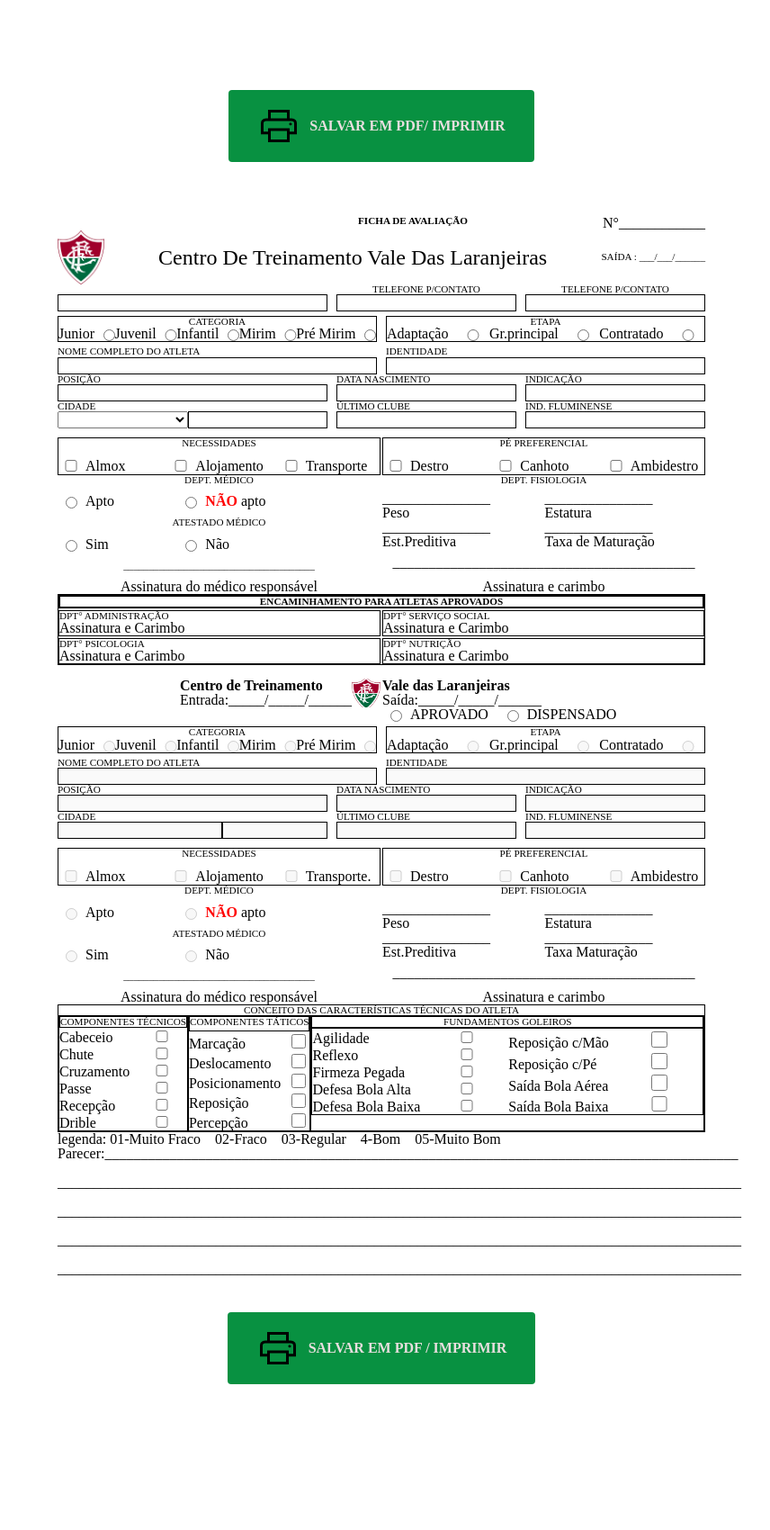
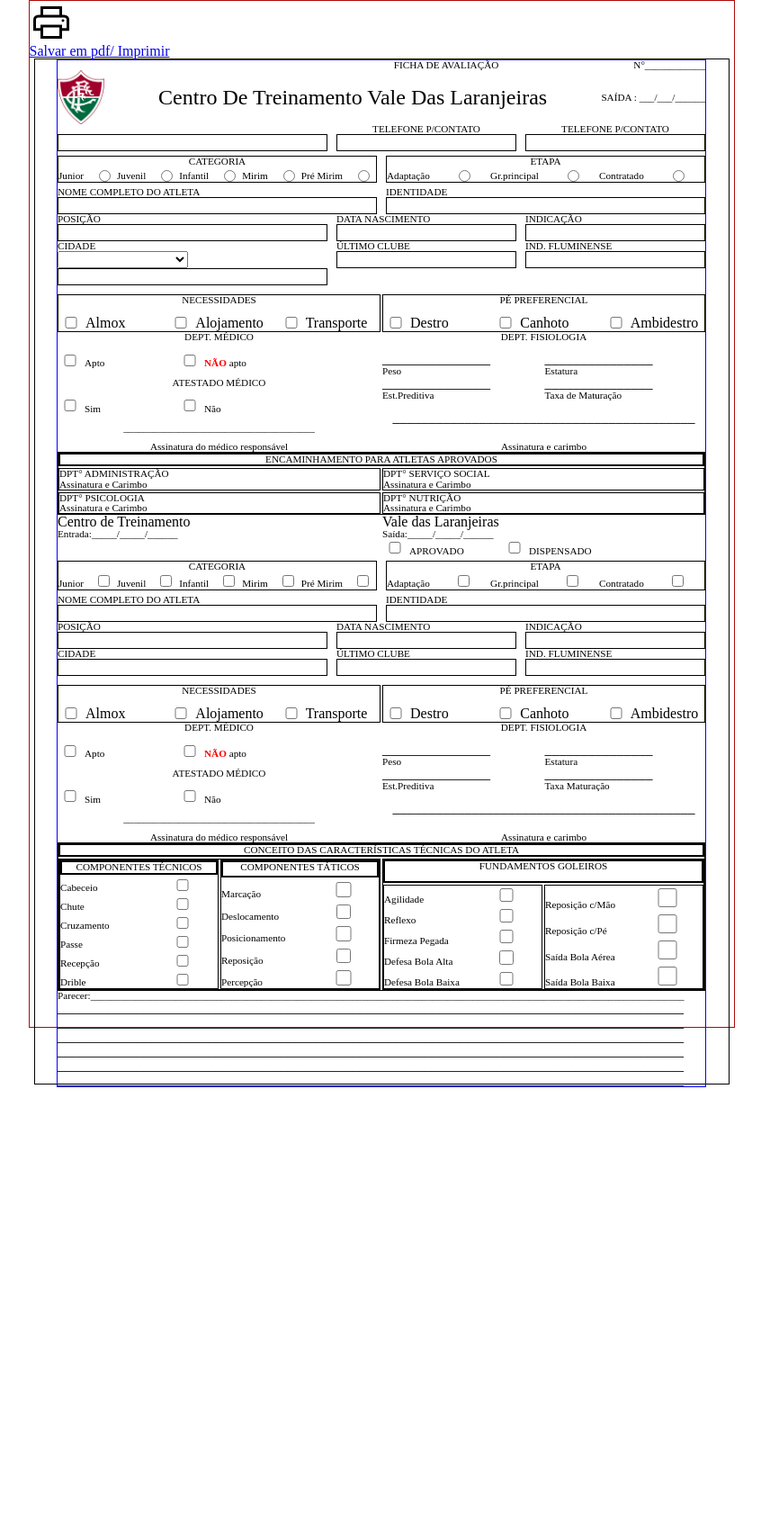
Before and after one commit to Fluminense-Football-Club/Captacao, a PHP site: page / in a window 1280 px wide. Shown: the whole page at 90% size, without its empty margins (216-1072 px from the left). After the commit the page ends 1208 px from the top, so only its background shows below. Run offline with PHP 8.4, Linux system fonts and the light colour scheme.

Commit message:
2° formulário pronto

```diff
--- a/index.html
+++ b/index.html
@@ -184,16 +184,16 @@
       </div>
       <!-- Dept. Médico / Dept. Fisiologia -->
       <div class="col2">
-          <div class="col4" id="deptMedicoFrm1">
+        <div class="col4">
           <p>dept. médico</p>
-            <input type="radio" name="deptMedico">
+          <input type="checkbox">
           <span>Apto</span>
-            <input type="radio" name="deptMedico">
+          <input type="checkbox">
           <span><span>não</span> apto</span>
           <p>Atestado Médico</p>
-            <input type="radio" name="atestMedico">
+          <input type="checkbox">
           <span>Sim</span>
-            <input type="radio" name="atestMedico">
+          <input type="checkbox">
           <span>Não</span>
           <p>______________________________________</p>
           <span class="assinatura">Assinatura do médico responsável</span>
@@ -221,7 +221,7 @@
       </div>
       <!-- Encaminhamento para atletas aprovados -->
       <div class="col2 atlAprovados">
-          <p class="strong">Encaminhamento para atletas aprovados</p>
+        <p>Encaminhamento para atletas aprovados</p>
 
         <div>
           <h1>DPT° ADMINISTRAÇÃO</h1>
@@ -246,22 +246,16 @@
       <!-- 2° Parte do Formulário -->
       <div class="col2">
         <div class="topoForm2">
-            <div>
-              <h1 class="strong">Centro de Treinamento</h1>
+          <h1>Centro de Treinamento</h1>
           <span>Entrada:_____/_____/______</span>
         </div>
-            <div>
-
-              <img class="mgEsc" src="./img/escudo.png" alt="">
-            </div>
-          </div>
         <div class="topoForm2-1">
-            <h1 class="strong">Vale das Laranjeiras</h1>
+          <h1>Vale das Laranjeiras</h1>
           <span>Saída:_____/_____/______</span>
           <div class="col4">
-              <input type="radio" name="situacao">
+            <input type="checkbox">
             <span>APROVADO</span>
-              <input type="radio" name="situacao">
+            <input type="checkbox">
             <span>DISPENSADO</span>
           </div>
         </div>
@@ -272,111 +266,107 @@
         <div class="categoria">
           <p>Categoria</p>
           <span>Junior</span>
-            <input type="radio" name="categoriaFrm2" id="" disabled>
+          <input type="checkbox" name="" id="">
           <span>Juvenil</span>
-            <input type="radio" name="categoriaFrm2" id="" disabled>
+          <input type="checkbox" name="" id="">
           <span>Infantil</span>
-            <input type="radio" name="categoriaFrm2" id=""disabled>
+          <input type="checkbox" name="" id="">
           <span>Mirim</span>
-            <input type="radio" name="categoriaFrm2" id=""disabled>
+          <input type="checkbox" name="" id="">
           <span>Pré Mirim</span>
-            <input type="radio" name="categoriaFrm2" id="" disabled>
+          <input type="checkbox" name="" id="">
         </div>
 
         <div class="etapa">
           <p>Etapa</p>
           <span>Adaptação</span>
-            <input type="radio" name="etapaFrm2" id="" disabled>
+          <input type="checkbox" name="" id="">
           <span>Gr.principal</span>
-            <input type="radio" name="etapaFrm2" id="2" disabled>
+          <input type="checkbox" name="" id="">
           <span>Contratado</span>
-            <input type="radio" name="etapaFrm2" id="1" disabled>
+          <input type="checkbox" name="" id="">
         </div>
       </div>
       <!-- Informações do atleta -->
       <div class="col2-1fr">
         <div class="nome">
           <p>nome completo do atleta</p>
-            <input type="text" id="nomeFrm2" disabled>
+          <input type="text">
         </div>
         <div class="identidade">
           <p>identidade</p>
-            <input type="text" id="idtFrm2" disabled>
+          <input type="text">
         </div>
       </div>
       <!-- Posição, Data de nascimento, Indicação -->
       <div class="col3">
         <div class="posicao">
           <p>Posição</p>
-            <input type="text" id="posFrm2" disabled>
+          <input type="text">
         </div>
         <div class="dt-nasc">
           <p>Data Nascimento</p>
-            <input type="text" id="dtNascFrm2" disabled>
+          <input type="text">
         </div>
 
         <div class="indicacao">
           <p>Indicação</p>
-            <input type="text" id="indFrm2" disabled>
+          <input type="text">
         </div>
       </div>
 
       <div class="col3">
         <div class="cidade">
           <p>Cidade</p>
-            <div class="col2-auto">
-              <input type="text" id="frm2_Select_cid" disabled>
-              <input type="text" id="frm2_Select_cid_abrev" disabled>
-            </div>
-
+          <input type="text">
         </div>
         <div class="ultClube">
           <p>Último clube</p>
-            <input type="text" id="ultClubeFrm2" disabled>
+          <input type="text">
         </div>
         <div class="indFlu">
           <p>Ind. Fluminense</p>
-            <input type="text" id="indFluFrm2" disabled>
+          <input type="text">
         </div>
       </div>
       <!-- Necessidades / Pé preferencial -->
       <div class="col2">
-          <div class="col6" id="necessidadesFrm2">
+        <div class="col6">
           <p>necessidades</p>
-            <input type="checkbox" name="necessFrm2" disabled>
+          <input type="checkbox">
           <label for="almoxarifado">Almox</label>
 
-            <input type="checkbox" name="necessFrm2" disabled>
-            <label for="Alojamento">Alojamento</label>
+          <input type="checkbox">
+          <label for="almoxarifado">Alojamento</label>
 
-            <input type="checkbox" disabled>
-            <label for="almoxarifado">Transporte.</label>
+          <input type="checkbox">
+          <label for="almoxarifado">Transporte</label>
         </div>
 
-          <div class="col6" id="pePreferencialFrm2">
+        <div class="col6">
           <p>Pé preferencial</p>
-            <input type="checkbox" disabled>
+          <input type="checkbox">
           <label for="almoxarifado">Destro</label>
 
-            <input type="checkbox" disabled>
+          <input type="checkbox">
           <label for="almoxarifado">Canhoto</label>
 
-            <input type="checkbox" disabled>
+          <input type="checkbox">
           <label for="almoxarifado">Ambidestro</label>
         </div>
       </div>
       <!-- Dept. Médico / Dept. Fisiologia -->
       <div class="col2">
-          <div class="col4" id="deptMedFrm2">
+        <div class="col4">
           <p>dept. médico</p>
-            <input type="radio" name="deptMedFrm2Apt" disabled>
+          <input type="checkbox">
           <span>Apto</span>
-            <input type="radio" name="deptMedFrm2Apt" disabled>
+          <input type="checkbox">
           <span><span>não</span> apto</span>
           <p>Atestado Médico</p>
-            <input type="radio" name="deptMedFrm2" disabled>
+          <input type="checkbox">
           <span>Sim</span>
-            <input type="radio" name="deptMedFrm2" disabled>
+          <input type="checkbox">
           <span>Não</span>
           <p>______________________________________</p>
           <span class="assinatura">Assinatura do médico responsável</span>
@@ -403,11 +393,11 @@
         </div>
       </div>
       <!-- conceito das características técnicas do atleta -->
-        <div class="col4-fr">
+      <div class="col2 atlAprovados">
         <p>conceito das características técnicas do atleta</p>
-          <div class="col2-auto">
-            <div class="col2-auto border">
-              <p class="border">Componentes técnicos</p>
+        <div class="col2">
+          <div class="col2">
+            <p>Componentes técnicos</p>
             <span>Cabeceio</span>
             <input type="checkbox" name="" id="">
             <span>Chute</span>
@@ -422,9 +412,8 @@
             <input type="checkbox" name="" id="">
           </div>
 
-            <div class="col2-auto">
-              <div class="col2-auto border">
-                <p class="border">Componentes táticos</p>
+          <div class="col2">
+            <p>Componentes táticos</p>
             <span>Marcação</span>
             <input type="checkbox" name="" id="">
             <span>Deslocamento</span>
@@ -436,11 +425,11 @@
             <span>Percepção</span>
             <input type="checkbox" name="" id="">
           </div>
+        </div>
 
-              <div class="border">
-                <p class="border">Fundamentos Goleiros</p>
-                <div class="col2 border">
-                  <div class="col2-auto">
+        <div class="col2">
+          <p>fundamentos goleiros</p>
+          <div class="col2">
             <span>Agilidade</span>
             <input type="checkbox" name="" id="">
             <span>Reflexo</span>
@@ -453,8 +442,7 @@
             <input type="checkbox" name="" id="">
           </div>
 
-
-                  <div class="col2-auto">
+          <div class="col2">
             <span>Reposição c/Mão</span>
             <input type="checkbox" name="" id="">
             <span>Reposição c/Pé</span>
@@ -465,35 +453,22 @@
             <input type="checkbox" name="" id="">
           </div>
         </div>
+
+      </div>
+      <div>
+        <span>Parecer:______________________________________________________________________________________________________________________</span><br>
+        _______________________________________________________________________________________<br>
+        _______________________________________________________________________________________<br>
+        _______________________________________________________________________________________<br>
+        _______________________________________________________________________________________<br>
+        _______________________________________________________________________________________<br>
+        _______________________________________________________________________________________<br>
+
       </div>
     </div>
-          </div>
-        </div>
-        <div>
-          <pre>legenda: 01-Muito Fraco    02-Fraco    03-Regular    4-Bom    05-Muito Bom</pre>
-        </div>
 
-        <div>
-          <span>Parecer:________________________________________________________________________________________</span><br>
-          <br>
-          _______________________________________________________________________________________________<br>
-          <br>
-          _______________________________________________________________________________________________<br>
-          <br>
-          _______________________________________________________________________________________________<br>
-          <br>
-          _______________________________________________________________________________________________<span><br></span>
-        </div>
-      </div>
-    </div>
-    <div class="segBotao">
-      <a href="#" id="botao2"><img src="./img/print_FILL0_wght400_GRAD0_opsz48.png" alt="">
-        <p>Salvar em pdf / Imprimir</p>
-      </a>
-    </div>
-  </div>
-</main>
-  <script src="./script.js"></script>
+
+
 
 </body>
 
--- a/style.css
+++ b/style.css
@@ -1,217 +1,152 @@
-@import url("reset.css");
-@import url("components/css-components/style.css");
+@import url('./reset.css');
+body{
 
-body{
-  height: 1600px;
-}
-
-.topoForm2{
-  display: grid;
-  grid-template-columns: 1fr auto;
-  justify-items: end;
-}
-
-
-.topoForm2 img{
-  display: block;
-  width: 32px;
-  height: 32px;
+  height: 1140px;
+  width:783px ;
+  margin:0 auto;
+  border: 1px solid rgb(173, 9, 9);
 
  }
 
-.segBotao{
-  display: grid;
-  grid-template-columns: 1fr;
-  justify-items: center;
-  padding-bottom: 60px;
-  margin-top: 40px;
+ span{
+   font-size: 0.7rem;
  }
 
+ .container{
 
-#botao, #botao2 {
-  display: grid;
-  gap: 10px;
-  align-items: center;
-  grid-template-columns: auto 1fr;
-  text-decoration: none;
-  font-weight: 600;
-  text-transform: uppercase;
-  color: rgb(233, 223, 223);
-  padding: 1rem 2rem;
-  background-color: rgb(8, 145, 65);
-  border-radius: 4px;
-}
-
-/* #botao,#botao2:hover{
-  background-color: rgb(70, 160, 108);
-} */
-
-
-
-
-.geral {
-  height: auto; /**/
-  width: 783px;
-  margin: 0 auto;
-  box-sizing: border-box;
-  margin-bottom: 100px;
-  margin-top: 100px;
-
-}
-
-
-
-.border {
+   width: 773px;
+   height: 1140px;
+   margin:0px auto;
    border: 1px solid black;
-}
-
-.strong{
-  font-weight: 600;
-}
-
-
-
-.container {
-  width: 773px;
-  height: auto;
-  margin: 0px auto;
    box-sizing: border-box;
  }
 
-.container-interno {
+ .container-interno{
    width: 720px;
-  height: auto;
+   height: 1140px;
    margin: 0 auto;
-  box-sizing: border-box;
+   border: 1px solid blue;
  }
 
-.linha1 {
+ .linha1{
    display: flex;
    justify-content: end;
    gap: 150px;
  }
 
-.linha1 > p{
-  font-size: 2rem;
-}
-
-.container-interno p {
+ .container-interno p{
    justify-items: center;
-  text-transform: uppercase;
+   text-transform: uppercase ;
    font-size: 0.7rem;
  }
 
  .container-interno span {
    align-self: end;
+
  }
 
-.linha2 {
+ .linha2{
    display: grid;
    gap: 10px;
    grid-template-columns: auto 1fr auto;
    align-items: center;
  }
 
-.linha2 h1 {
+ .linha2 h1{
    text-transform: capitalize;
    font-weight: 500;
    display: flex;
    justify-self: center;
-  font-size: 1.5rem;
+   font-size: 1.50rem;
  }
 
-.linha2 img {
+ .linha2 img{
    max-width: 60px;
    max-height: 60px;
  }
 
-.linha2 p {
+ .linha2 p{
    align-self: center;
  }
 
-.telefones {
+ .telefones{
    display: grid;
    grid-template-columns: 300px 200px 200px;
    justify-items: center;
    gap: 10px;
  }
 
-.telefones p {
+ .telefones p{
    grid-column: 2;
  }
 
-.telefones p:last-child {
+ .telefones p:last-child{
    grid-column: 3;
  }
 
-.col2 {
+
+
+ .col2{
    display: grid;
    grid-template-columns: 1fr 1fr;
+
    gap: 2px;
+
+   /* border: 1px solid black; */
  }
 
-.col2-auto {
-  display: grid;
-  grid-template-columns: auto 1fr;
-  /* border: solid 1px black; */
-}
 
-.col2 p {
+
+ .col2 p{
    grid-column: 1/-1;
    text-align: center;
  }
 
-.col2.atlAprovados,
-.col2.atlAprovados div {
+ .col2.atlAprovados, .col2.atlAprovados div {
    border: solid 1px black;
  }
 
-.col2.atlAprovados p {
+ .col2.atlAprovados p{
    border: solid 2px black;
  }
 
-h1.strong,.mgEsc{
-  margin-top: 15px;
+ .col2.atlAprovados h1{
+   font-size: 0.7rem;
  }
 
-.col2.atlAprovados h1 {
-  font-size: 0.7rem;
+
+ .deptFisio h5:nth-child(4),.deptFisio span:nth-child(5){
+   grid-column: 1/-1;
+   text-align: center;
  }
-.col3 {
+
+
+
+ .col3{
    display: grid;
    grid-template-columns: 300px 200px 200px;
    gap: 10px;
  }
 
-.col4 {
+ .col4{
    display: grid;
    gap: 10px;
-  grid-template-columns: auto 1fr auto 1fr 1fr;
+   grid-template-columns:auto 1fr auto 1fr 1fr;
  }
 
-.col4 span:nth-child(1) {
-  color: red;
+
+ .col4 span:nth-child(1){
+   color:red;
    font-weight: 600;
    text-transform: uppercase;
  }
 
-.col4 .assinatura {
+ .col4 .assinatura{
    grid-column: 1/-1;
    text-align: center;
  }
 
-.col4-fr {
-  display: grid;
-  grid-template-columns: 4fr;
-  border: solid 1px black;
-}
-
-.col4-fr p {
-  grid-column: 1/-1;
-  text-align: center;
-}
-
-.col6 {
+ .col6{
    display: grid;
    grid-template-columns: auto 1fr auto 1fr auto 1fr;
    gap: 10px;
@@ -220,32 +155,32 @@ h1.strong,.mgEsc{
    border: 1px solid black;
  }
 
-.col6 p {
+ .col6 p{
    grid-column: 1/-1;
    text-align: center;
  }
 
-.col2-1fr {
+ .col2-1fr{
    display: grid;
    grid-template-columns: 1fr 1fr;
    gap: 10px;
  }
 
-.categoria,
-.etapa {
+
+ .categoria, .etapa {
    margin-top: 5px;
    margin-bottom: 5px;
    border: 1px solid black;
  }
 
-.col2-1fr .categoria {
+ .col2-1fr .categoria{
    display: grid;
-  grid-template-columns: repeat(5, auto 1fr);
+   grid-template-columns:repeat(5,auto 1fr ) ;
  }
 
-.col2-1fr .etapa {
+ .col2-1fr .etapa{
    display: grid;
-  grid-template-columns: repeat(3, auto 1fr);
+   grid-template-columns: repeat(3,auto 1fr);
  }
 
  .col2-1fr .categoria p {
@@ -258,58 +193,6 @@ h1.strong,.mgEsc{
    text-align: center;
  }
 
-.itens {
+ .itens{
    display: flex;
  }
-
-.deptFisio h5:nth-child(4),
-.deptFisio span:nth-child(5) {
-  grid-column: 1/-1;
-  text-align: center;
-}
-
- [disabled]{
-  color: black;
-}
-
-
-[disabled]:checked{
-  -webkit-appearance: none;
-  border-radius: 50%;
-  box-shadow:  inset 0 0 0 1px white, inset 0 0 0 6px #0b77f3;
-  border-color: #0b77f3;
-  width: 12px;
-  height: 12px;
-}
-
-
-
-@media print {
-
-  body  {
-    height: auto;
-    visibility: hidden;
-
-  }
-
-  span {
-    font-size: 0.7rem;
-  }
-    #printable * {
-    visibility: visible;
-
-  }
-  #printable {
-    position: absolute;
-    left: 0;
-    top: 0;
-  }
-
-  .teste{
-    visibility: visible;
-    page-break-before: always;
-  }
-
-
-
-}
```
Lines whose indentation alone changed are shown as unchanged.
